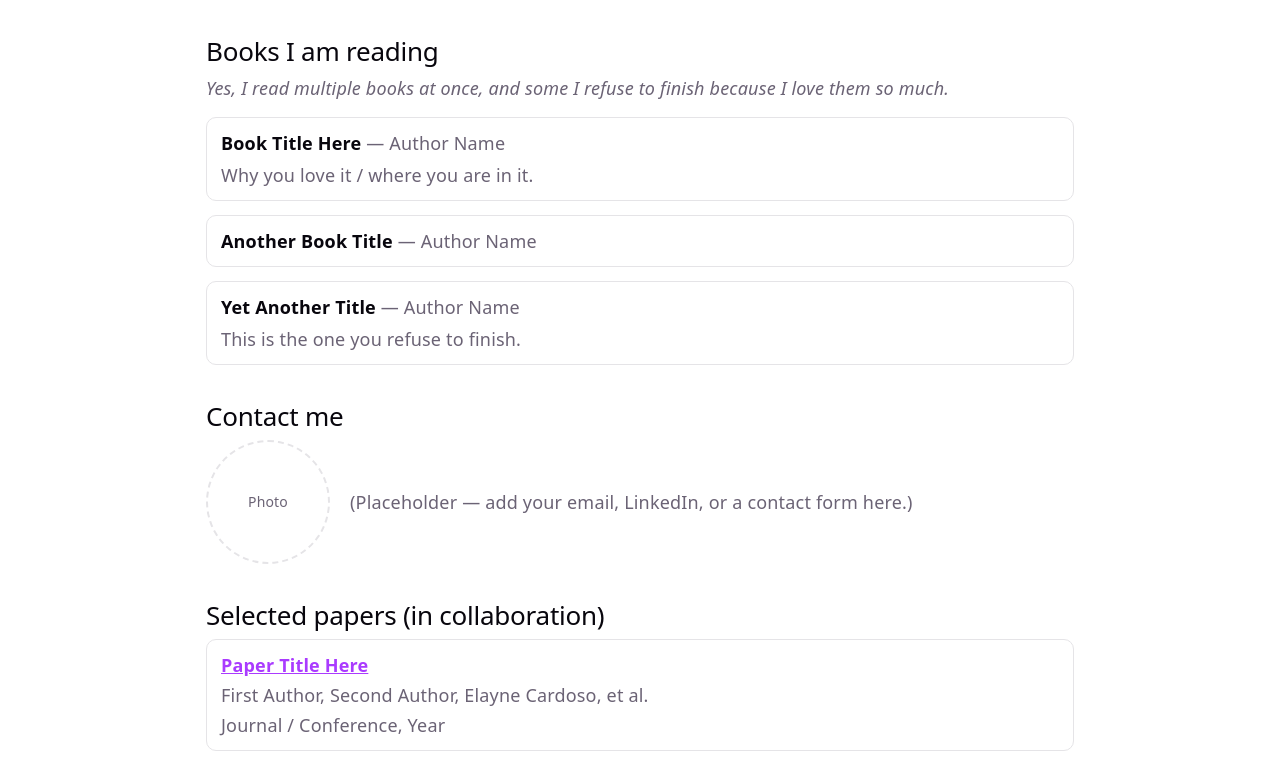
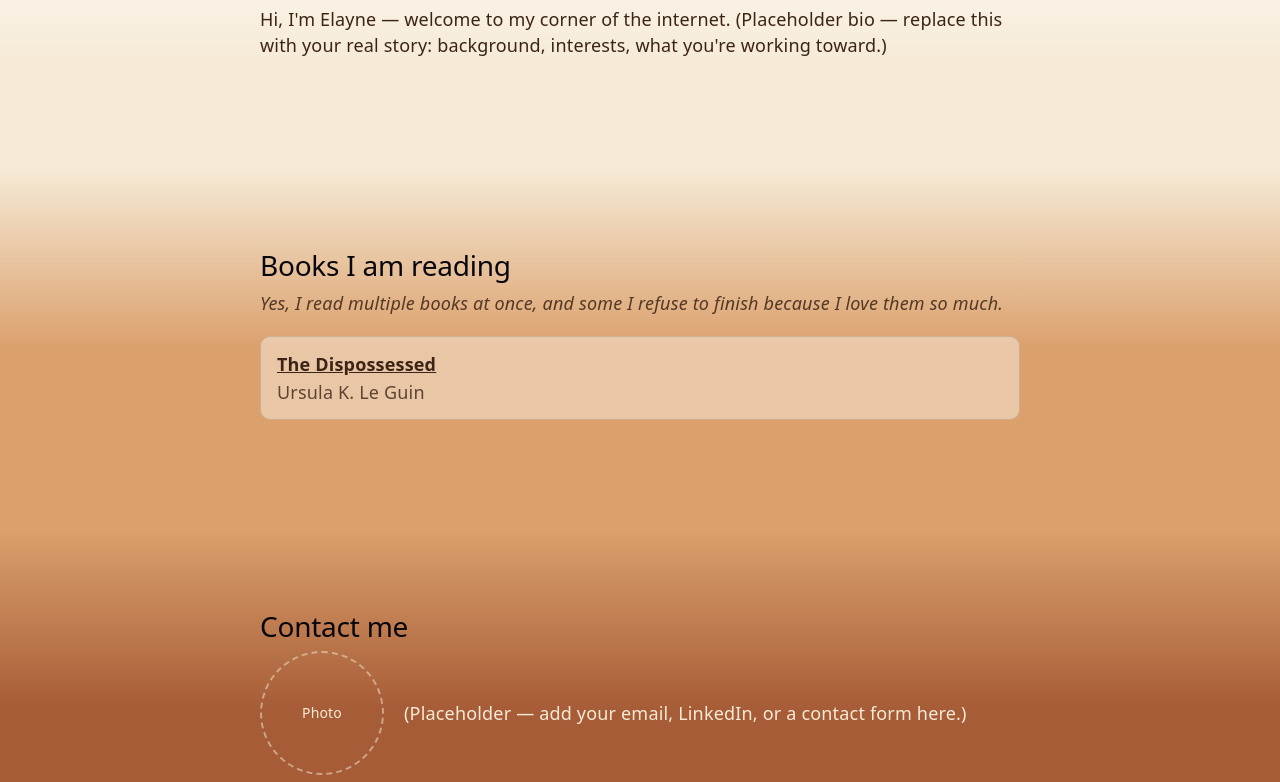
Before and after one commit to elaynecardosojhu-ai/elaynecardosojhu-ai.github.io, a React (Vite) app: page /#/ in a window 1280 px wide. Shown: the part 818-1600 px from the top of the page. Built offline with nearby package versions, Linux system fonts and the light colour scheme.

Commit message:
Add first real book and redesign homepage sections with fall/coffee gradient flow

```diff
--- a/src/data/books.ts
+++ b/src/data/books.ts
@@ -6,10 +6,13 @@ export interface BookEntry {
   title: string
   author: string
   note?: string
+  url?: string
 }
 
 export const CURRENT_BOOKS: BookEntry[] = [
-  { title: 'Book Title Here', author: 'Author Name', note: 'Why you love it / where you are in it.' },
-  { title: 'Another Book Title', author: 'Author Name' },
-  { title: 'Yet Another Title', author: 'Author Name', note: 'This is the one you refuse to finish.' },
+  {
+    title: 'The Dispossessed',
+    author: 'Ursula K. Le Guin',
+    url: 'https://books.google.com.br/books?id=tlhFtmTixvwC&pg=PT25&source=gbs_toc_r&cad=1#v=onepage&q&f=false',
+  },
 ]
--- a/src/sections/HomeSections.css
+++ b/src/sections/HomeSections.css
@@ -1,23 +1,68 @@
 .home-sections {
+  --home-c-about: #f6ead6;
+  --home-c-books: #dba06c;
+  --home-c-contact: #a65c37;
+  --home-c-papers: #3f2a20;
+  --home-text-dark: #3b2415;
+  --home-text-light: #f8ead6;
   width: 100%;
-  max-width: 900px;
+}
+
+.home-section {
+  width: 100vw;
+  margin-left: calc(50% - 50vw);
+  margin-right: calc(50% - 50vw);
+  box-sizing: border-box;
   display: flex;
-  flex-direction: column;
-  gap: 36px;
-  padding: 24px 16px 56px;
-  box-sizing: border-box;
+  justify-content: center;
+  padding: 80px 20px 110px;
+}
+
+.home-section__inner {
+  width: 100%;
+  max-width: 760px;
+}
+
+.home-section--about {
+  background: linear-gradient(180deg, var(--bg) 0%, var(--home-c-about) 180px, var(--home-c-about) 100%);
+  color: var(--home-text-dark);
+}
+
+.home-section--books {
+  background: linear-gradient(180deg, var(--home-c-about) 0%, var(--home-c-books) 180px, var(--home-c-books) 100%);
+  color: var(--home-text-dark);
+}
+
+.home-section--contact {
+  background: linear-gradient(
+    180deg,
+    var(--home-c-books) 0%,
+    var(--home-c-contact) 180px,
+    var(--home-c-contact) 100%
+  );
+  color: var(--home-text-light);
+}
+
+.home-section--papers {
+  background: linear-gradient(
+    180deg,
+    var(--home-c-contact) 0%,
+    var(--home-c-papers) 180px,
+    var(--home-c-papers) 100%
+  );
+  color: var(--home-text-light);
+  padding-bottom: 140px;
 }
 
 .home-section__title {
   margin: 0 0 8px;
-  color: var(--text-h);
-  font-size: clamp(20px, 3vw, 26px);
+  font-size: clamp(22px, 3vw, 28px);
 }
 
 .home-section__subtitle {
-  margin: 0 0 16px;
-  color: var(--text);
+  margin: 0 0 20px;
   font-style: italic;
+  opacity: 0.85;
 }
 
 .home-books,
@@ -30,37 +75,52 @@
   gap: 14px;
 }
 
-.home-books__item,
+.home-books__item {
+  padding: 14px 16px;
+  border-radius: 10px;
+  background: rgba(255, 255, 255, 0.4);
+  border: 1px solid rgba(59, 36, 21, 0.15);
+}
+
 .home-papers__item {
-  padding: 12px 14px;
-  border: 1px solid var(--border);
+  padding: 14px 16px;
   border-radius: 10px;
+  background: rgba(255, 255, 255, 0.08);
+  border: 1px solid rgba(248, 234, 214, 0.25);
 }
 
 .home-books__title {
+  margin: 0;
   font-weight: 600;
-  color: var(--text-h);
+}
+
+.home-books__title a {
+  color: var(--home-text-dark);
+}
+
+.home-books__author {
+  display: block;
+  margin-top: 2px;
+  opacity: 0.8;
 }
 
 .home-books__note {
-  margin: 6px 0 0;
-  color: var(--text);
+  margin: 8px 0 0;
 }
 
 .home-papers__title {
   margin: 0;
   font-weight: 600;
-  color: var(--text-h);
 }
 
 .home-papers__title a {
-  color: var(--accent);
+  color: #f0b35b;
 }
 
 .home-papers__authors,
 .home-papers__venue {
   margin: 4px 0 0;
-  color: var(--text);
+  opacity: 0.85;
 }
 
 .home-contact {
@@ -75,10 +135,9 @@
   width: 120px;
   height: 120px;
   border-radius: 50%;
-  border: 2px dashed var(--border);
+  border: 2px dashed rgba(248, 234, 214, 0.5);
   display: flex;
   align-items: center;
   justify-content: center;
-  color: var(--text);
   font-size: 14px;
 }
--- a/src/sections/HomeSections.tsx
+++ b/src/sections/HomeSections.tsx
@@ -2,21 +2,26 @@ import { CURRENT_BOOKS } from '../data/books'
 import { SELECTED_PAPERS } from '../data/papers'
 import './HomeSections.css'
 
-// Homepage sections shown below the game, in the white part of the page.
-// Content here is placeholder -- edit the JSX below for About/Contact copy,
-// and src/data/books.ts / src/data/papers.ts for the reading list and papers.
+// Homepage sections shown below the game, flowing full-bleed down the page
+// with each section blending into the next via a gradient, fall/coffee
+// palette. Content here is placeholder -- edit the JSX below for About/
+// Contact copy, and src/data/books.ts / src/data/papers.ts for the reading
+// list and papers.
 export default function HomeSections() {
   return (
     <div className="home-sections">
-      <section className="home-section" id="about">
+      <section className="home-section home-section--about" id="about">
+        <div className="home-section__inner">
           <h2 className="home-section__title">About me</h2>
           <p>
             Hi, I'm Elayne — welcome to my corner of the internet. (Placeholder bio — replace this
             with your real story: background, interests, what you're working toward.)
           </p>
+        </div>
       </section>
 
-      <section className="home-section" id="books">
+      <section className="home-section home-section--books" id="books">
+        <div className="home-section__inner">
           <h2 className="home-section__title">Books I am reading</h2>
           <p className="home-section__subtitle">
             Yes, I read multiple books at once, and some I refuse to finish because I love them so
@@ -25,15 +30,25 @@ export default function HomeSections() {
           <ul className="home-books">
             {CURRENT_BOOKS.map((book) => (
               <li key={book.title} className="home-books__item">
-              <span className="home-books__title">{book.title}</span>
-              <span className="home-books__author"> — {book.author}</span>
+                <p className="home-books__title">
+                  {book.url ? (
+                    <a href={book.url} target="_blank" rel="noreferrer">
+                      {book.title}
+                    </a>
+                  ) : (
+                    book.title
+                  )}
+                </p>
+                <span className="home-books__author">{book.author}</span>
                 {book.note && <p className="home-books__note">{book.note}</p>}
               </li>
             ))}
           </ul>
+        </div>
       </section>
 
-      <section className="home-section" id="contact">
+      <section className="home-section home-section--contact" id="contact">
+        <div className="home-section__inner">
           <h2 className="home-section__title">Contact me</h2>
           <div className="home-contact">
             <div className="home-contact__photo" aria-hidden="true">
@@ -41,9 +56,11 @@ export default function HomeSections() {
             </div>
             <p>(Placeholder — add your email, LinkedIn, or a contact form here.)</p>
           </div>
+        </div>
       </section>
 
-      <section className="home-section" id="papers">
+      <section className="home-section home-section--papers" id="papers">
+        <div className="home-section__inner">
           <h2 className="home-section__title">Selected papers (in collaboration)</h2>
           <ul className="home-papers">
             {SELECTED_PAPERS.map((paper) => (
@@ -62,6 +79,7 @@ export default function HomeSections() {
               </li>
             ))}
           </ul>
+        </div>
       </section>
     </div>
   )
```
Lines whose indentation alone changed are shown as unchanged.
